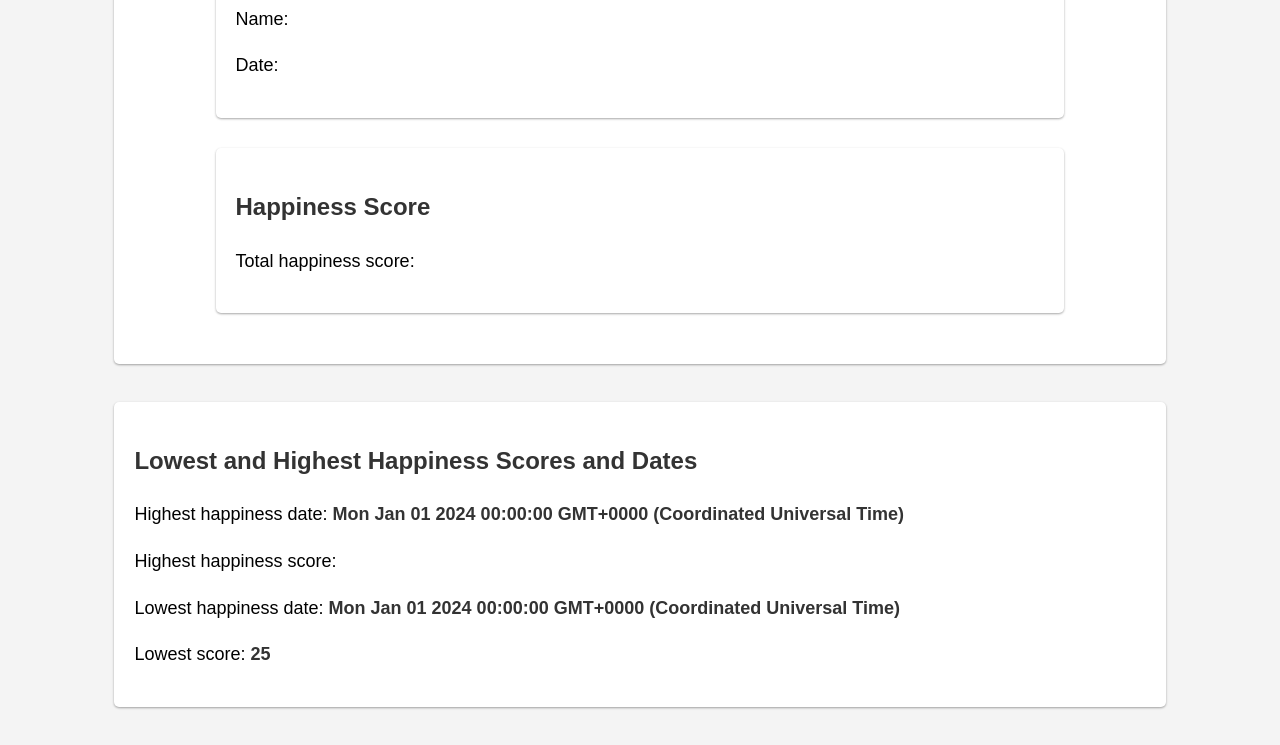
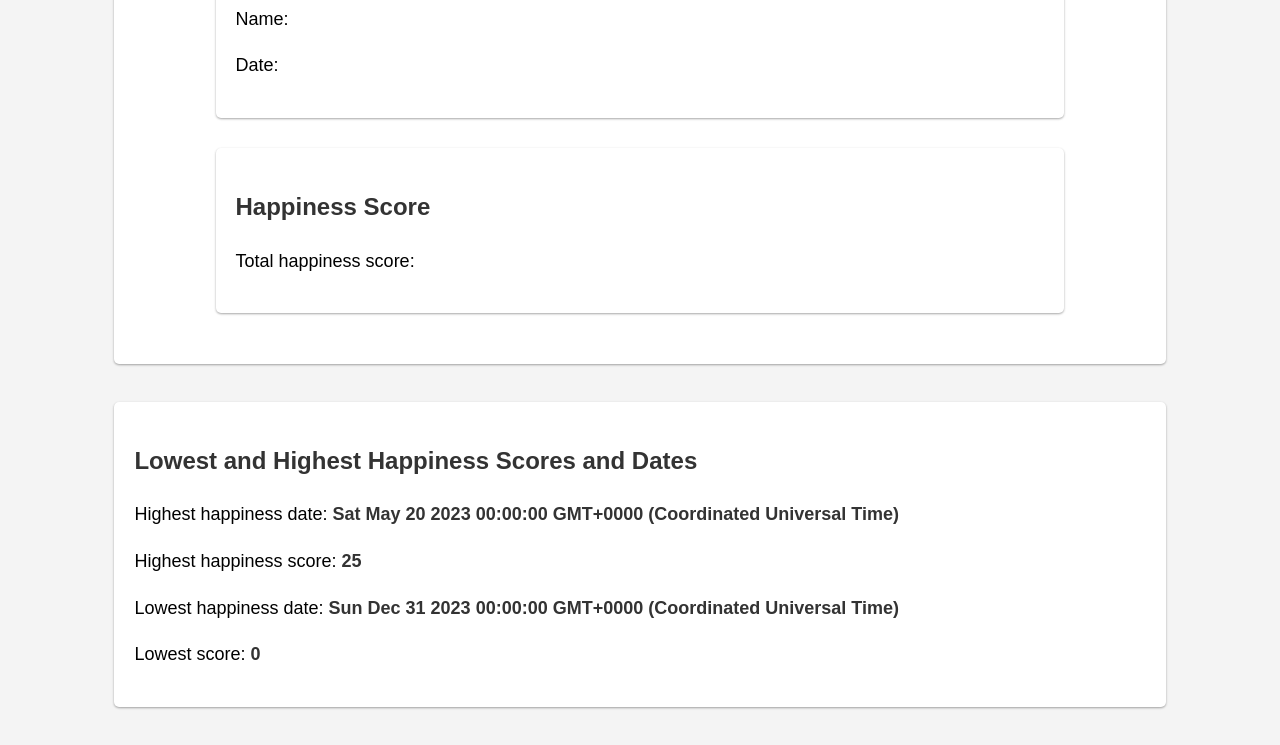
Before and after one commit to dominicf2001/paragon-coding-test, a plain HTML site: page index.html in a window 1280 px wide. Shown: the part 437-1182 px from the top of the page. Drawn offline with Linux system fonts and the light colour scheme.

Commit message:
Fix Date object reference bug and other minor issues

```diff
--- a/index.html
+++ b/index.html
@@ -31,7 +31,7 @@
             <div class="container">
                 <h2>Lowest and Highest Happiness Scores and Dates</h2>
                 <p>Highest happiness date: <span id="output-highest-happiness-date"></span></p>
-                <p>Highest happiness score: <span id="output-higest-happiness-score"></span></p>
+                <p>Highest happiness score: <span id="output-highest-happiness-score"></span></p>
                 <p>Lowest happiness date: <span id="output-lowest-happiness-date"></span></p>
                 <p>Lowest score: <span id="output-lowest-happiness-score"></span></p>
             </div>
--- a/index.js
+++ b/index.js
@@ -44,14 +44,14 @@ function getLowestAndHighestHappinessScores() {
     let lowestHappinessScore = getTotalHappinessScore(yearEndDate);
     let lowestHappinessDate = yearStartdate;
 
-    for (let currentDate = yearStartdate; currentDate <= yearEndDate; currentDate.setDate(currentDate.getDate() + 1)) {
+    for (let currentDate = yearStartdate; currentDate < yearEndDate; currentDate.setDate(currentDate.getDate() + 1)) {
         const currentHappinessScore = getTotalHappinessScore(currentDate);
         if (currentHappinessScore < lowestHappinessScore) {
-            lowestHappinessDate = currentDate;
+            lowestHappinessDate = new Date(currentDate);
             lowestHappinessScore = currentHappinessScore;
         }
         if (currentHappinessScore > highestHappinessScore) {
-            highestHappinessDate = currentDate;
+            highestHappinessDate = new Date(currentDate);
             highestHappinessScore = currentHappinessScore;
         }
     }
@@ -93,7 +93,8 @@ const outputHolidayDate = document.querySelector("#output-holiday-date");
 const outputHolidayName = document.querySelector("#output-holiday-name");
 const outputHappinessScore = document.querySelector("#output-happiness-score");
 const outputHighestHappinessDate = document.querySelector("#output-highest-happiness-date");
-const outputHighestHappinessScore = document.querySelector("#output-lowest-happiness-score");
+const outputHighestHappinessScore = document.querySelector("#output-highest-happiness-score");
+const outputLowestHappinessScore = document.querySelector("#output-lowest-happiness-score");
 const outputLowestHappinessDate = document.querySelector("#output-lowest-happiness-date");
 
 dateInputSubmitBtn.addEventListener("click", ()=> {
@@ -109,7 +110,7 @@ const highestAndLowestScoresAndDates = getLowestAndHighestHappinessScores();
 outputHighestHappinessDate.textContent = highestAndLowestScoresAndDates["highestHappinessDate"];
 outputHighestHappinessScore.textContent = highestAndLowestScoresAndDates["highestHappinessScore"];
 outputLowestHappinessDate.textContent = highestAndLowestScoresAndDates["lowestHappinessDate"];
-outputHighestHappinessScore.textContent = highestAndLowestScoresAndDates["highestHappinessScore"];
+outputLowestHappinessScore.textContent = highestAndLowestScoresAndDates["lowestHappinessScore"];
 
 // UNIT TESTS
 {
```
